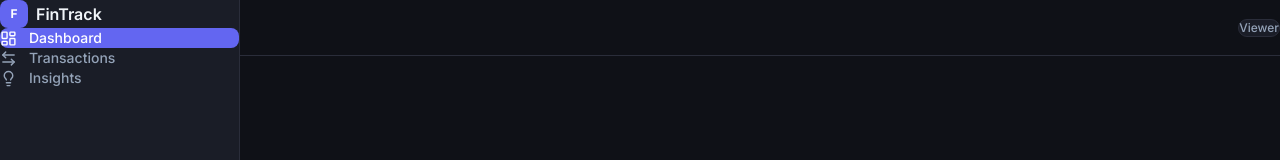
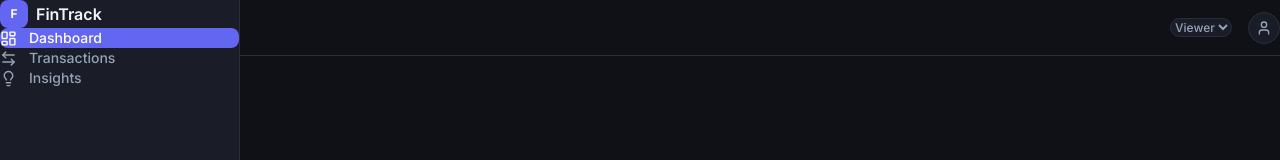
Before and after one commit to sammy200-ui/Finance-Dashboard, a React (Vite) app: page / in a window 1280 px wide. Shown: the top 160 px of the page. Built offline with nearby package versions, Linux system fonts and the light colour scheme.

Commit message:
header and sidebar with role toggle

```diff
--- a/src/components/layout/Header.jsx
+++ b/src/components/layout/Header.jsx
@@ -1,5 +1,6 @@
-import { Menu } from 'lucide-react'
+import { Menu, User } from 'lucide-react'
 import { useLocation } from 'react-router-dom'
+import RoleToggle from '../ui/RoleToggle'
 
 const pageTitles = {
   '/': 'Dashboard',
@@ -20,7 +21,7 @@ function Header({ onMenuOpen }) {
       }}
     >
       <div className="flex items-center gap-3">
-        {/* hamburger — mobile */}
+
         <button
           onClick={onMenuOpen}
           className="lg:hidden"
@@ -33,15 +34,16 @@ function Header({ onMenuOpen }) {
         </h1>
       </div>
 
-      {/* right side — role switcher comes in Phase 3, placeholder for now */}
-      <div className="flex items-center gap-3">
+      <div className="flex items-center gap-4">
+        <RoleToggle />
+
+
         <div
-          className="text-xs px-2.5 py-1 rounded-full font-medium"
-          style={{ background: 'var(--bg-card)', color: 'var(--muted)', border: '1px solid var(--border)' }}
+          className="w-8 h-8 rounded-full flex items-center justify-center overflow-hidden"
+          style={{ background: 'var(--bg-card)', border: '1px solid var(--border)' }}
         >
-          Viewer
+          <User size={16} style={{ color: 'var(--muted)' }} />
         </div>
-        {/* TODO: wire role dropdown here in phase 3 */}
       </div>
     </header>
   )
--- a/src/components/ui/RoleToggle.jsx
+++ b/src/components/ui/RoleToggle.jsx
@@ -1 +1,24 @@
-export default function RoleToggle() { return null }
+import { useStore } from '../../store/useStore'
+
+export default function RoleToggle() {
+  const role = useStore(state => state.role)
+  const setRole = useStore(state => state.setRole)
+
+  return (
+    <div className="flex items-center">
+      <select
+        value={role}
+        onChange={(e) => setRole(e.target.value)}
+        className="text-xs px-2.5 py-1.5 rounded-full font-medium cursor-pointer focus:outline-none transition-colors"
+        style={{
+          background: 'var(--bg-card)',
+          color: role === 'admin' ? 'var(--accent)' : 'var(--muted)',
+          border: '1px solid var(--border)'
+        }}
+      >
+        <option value="viewer">Viewer</option>
+        <option value="admin">Admin</option>
+      </select>
+    </div>
+  )
+}
```
